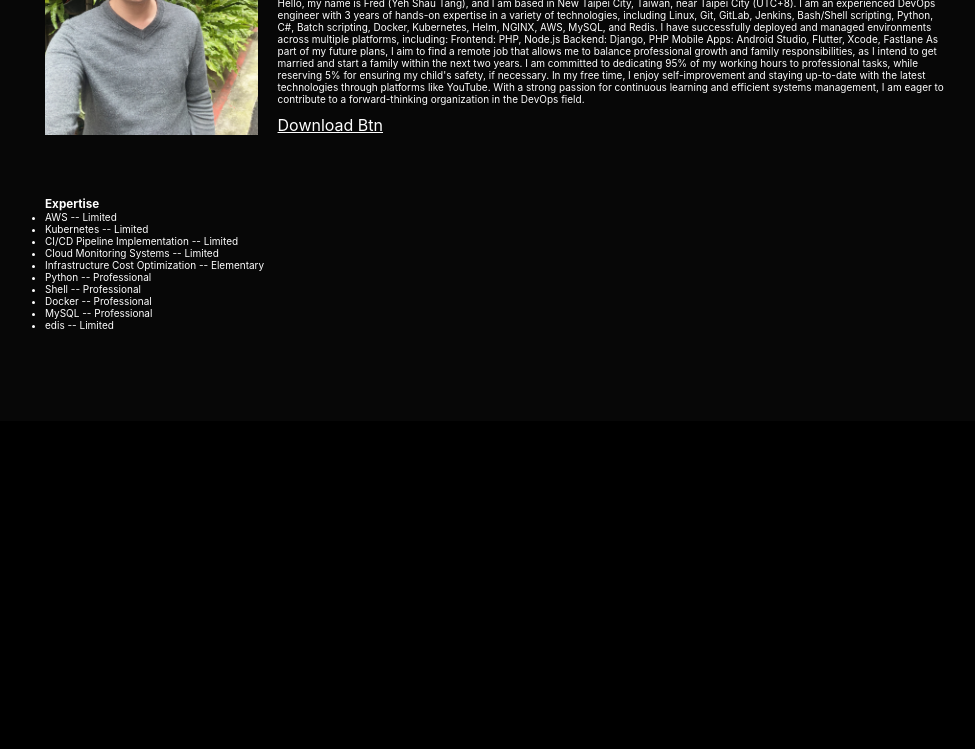
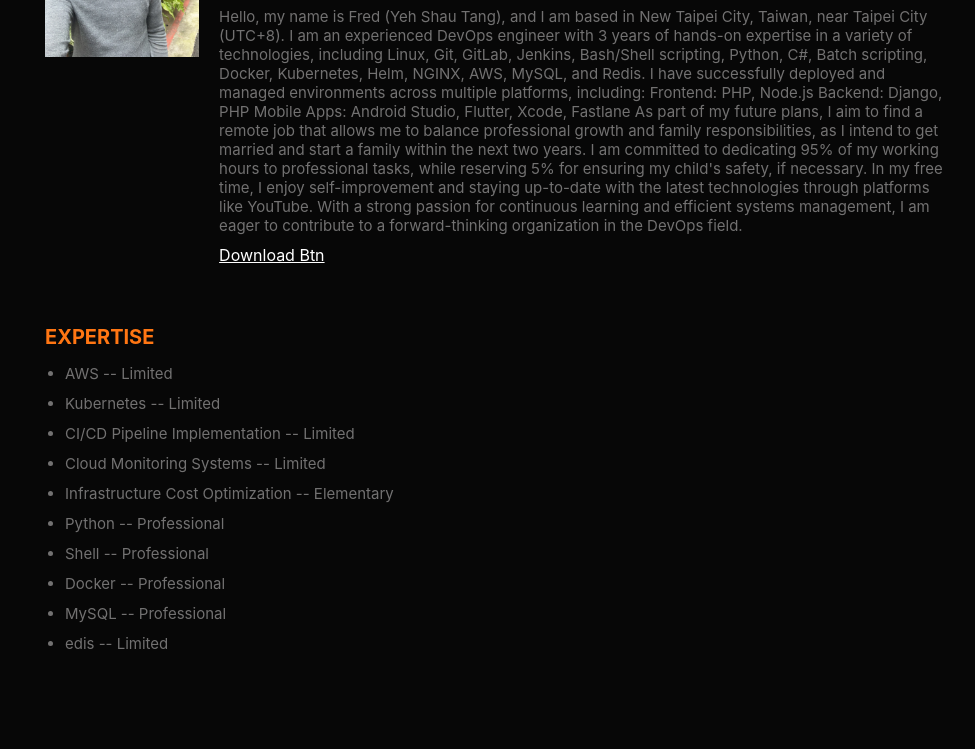
Before and after one commit to fredyah/fredresume, a website built with Vite: page index.html in a window 1280 px wide. Shown: the part 198-947 px from the top of the page, without its empty margins (145-1120 px from the left). Before the commit the page ends 800 px from the top, so only its background shows below. Built offline with nearby package versions, Linux system fonts and the light colour scheme; a web font is replaced by a local one.

Commit message:
modified css

```diff
--- a/index.html
+++ b/index.html
@@ -46,7 +46,7 @@
             <div class="group-1">
                 <div class="skills">
                     <h3 class="title">Expertise</h3>
-                    <ul>
+                    <ul class="skill_list description">
                         <li>AWS -- Limited</li>
                         <li>Kubernetes -- Limited</li>
                         <li>CI/CD Pipeline Implementation -- Limited</li>
--- a/style.css
+++ b/style.css
@@ -26,6 +26,20 @@ a {
     text-decoration: none;
     color: white;
 }
+.description {
+    margin-top: 1rem;
+    font-size: 1.5rem;
+    font-weight: 400;
+    color: var(--text-color);
+}
+.title {
+    color: var(--primary-color);
+    font-weight: 700;
+    font-size: 2rem;
+    text-transform: uppercase;
+}
+
+
 
 /* layouts */
 .container {
@@ -93,3 +107,10 @@ a {
         flex-direction: column;
     }
 }
+
+/* Expertise */
+.skill_list {
+    margin-top: 1rem;
+    margin-left: 2rem;
+    line-height: 2;
+}
```
